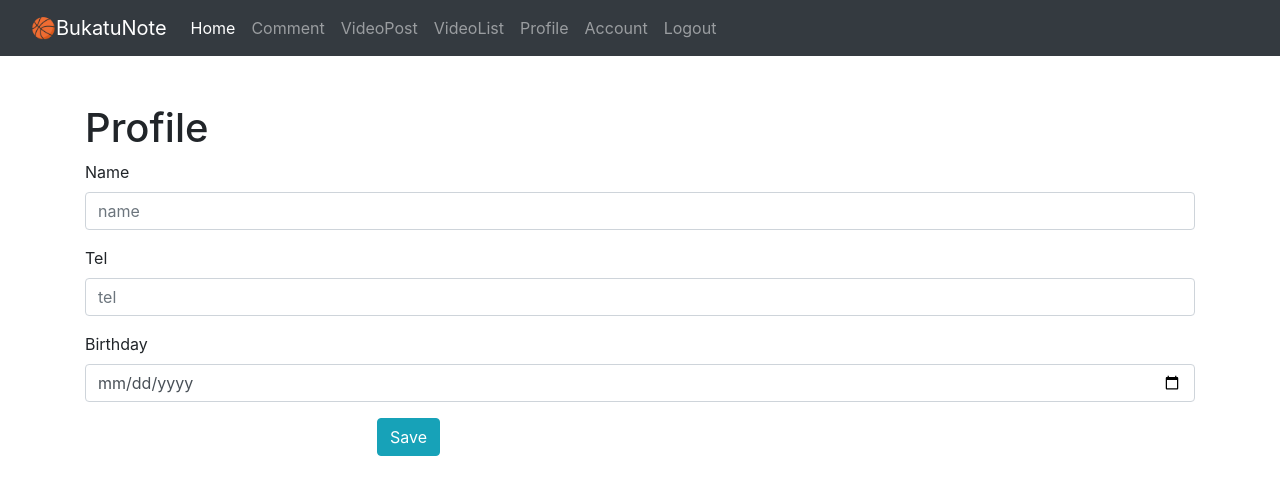
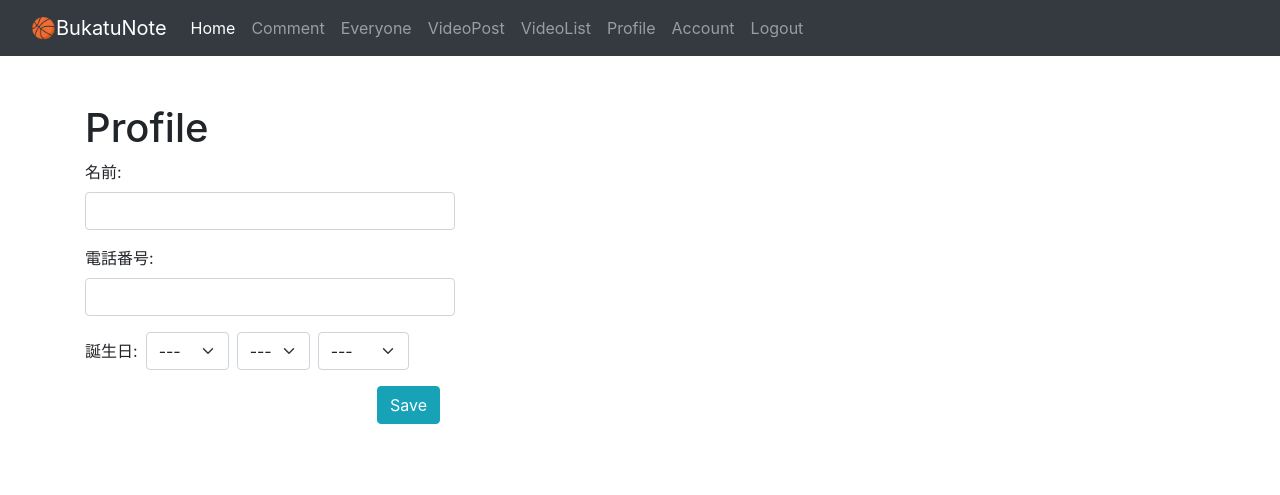
Before and after one commit to nikoniko7zzz/Django_basketball_tube_PythonAnywhere, a Django app: page /profile/ in a window 1280 px wide. Shown: the top 495 px of the page. Run offline with Django 3.2, Linux system fonts and the light colour scheme; the visitor is signed in with stand-in values (Sample User, id 1); data comes from the database, SQL or seed files in the repository; some libraries are stand-ins or nearby versions.

```diff
--- a/base/forms/account_forms.py
+++ b/base/forms/account_forms.py
@@ -1,5 +1,8 @@
 from django import forms
 from django.contrib.auth import get_user_model
+from base.models import Profile
+from django.contrib.admin.widgets import AdminDateWidget
+from datetime import date
 
 
 class UserCreationForm(forms.ModelForm):
@@ -20,3 +23,28 @@ class UserCreationForm(forms.ModelForm):
         if commit:
             user.save()
         return user
+
+
+
+
+class ProfileCreateForm(forms.ModelForm):
+    """動画投稿フォーム"""
+
+    class Meta:
+        model = Profile
+
+        # select中身作成
+        this_year = date.today().year
+        year_range = [x for x in range(this_year - 18, this_year -15)]
+
+        # 表示順番
+        fields  = ('name', 'tel', 'birth_day', )
+        labels = {'name': '名前', 'tel': '電話番号', 'birth_day': '誕生日',}
+        widgets = {
+            'name': forms.TextInput(
+                attrs={'class': 'form-control mb-3  col-md-4', 'placeholder': '',}),
+            'tel': forms.TextInput(
+                attrs={'class': 'form-control mb-3 col-md-4',}),
+            'birth_day': forms.SelectDateWidget(years=year_range,
+                attrs={'class': 'form-select inline_block_select ml-2 mb-3',}),
+        }
--- a/base/forms/item_forms.py
+++ b/base/forms/item_forms.py
@@ -14,7 +14,7 @@ class ItemCreateForm(forms.ModelForm):
             'youtube_url': forms.TextInput(
                 attrs={'class': 'form-control mb-3  col-md-4', 'placeholder': '英数字11文字 (https://youtu.be/ここの部分)',}),
             'tag': forms.Select(
-                attrs={'class': 'form-control mb-3 col-md-4',}),
+                attrs={'class': 'form-select mb-3 col-md-4',}),
             'shooting_date': forms.DateTimeInput(
                 attrs={'class': 'form-control mb-3  col-md-4','type':'date',}),
             'title': forms.TextInput(
--- a/base/views/account_views.py
+++ b/base/views/account_views.py
@@ -3,7 +3,7 @@ from django.contrib.auth.views import LoginView
 from django.contrib.auth.mixins import LoginRequiredMixin # ログインしている人だけ
 from django.contrib.auth import get_user_model
 from base.models import Profile
-from base.forms import UserCreationForm
+from base.forms import UserCreationForm, ProfileCreateForm
 
 class SignUpView(CreateView):
     form_class = UserCreationForm
@@ -39,7 +39,8 @@ class AccountUpdateView(LoginRequiredMixin, UpdateView):
 class ProfileUpdateView(LoginRequiredMixin, UpdateView):
     model = Profile
     template_name = 'pages/profile.html'
-    fields = ('name', 'tel', 'birth_day')
+    form_class = ProfileCreateForm
+    # fields = ('name', 'tel', 'birth_day')
     success_url = '/profile/'
 
     def get_object(self):
--- a/config/urls.py
+++ b/config/urls.py
@@ -23,11 +23,11 @@ urlpatterns = [
 
     path('', views.IndexListView.as_view()),  # トップページ
     path('comment/', views.CommentListView.as_view(), name="comment"),  # 自分のコメントページ
+    path('everyone/', views.EveryoneCommentListView.as_view()),  # 全員のコメントページ
     path('item/create/', views.ItemCreateView.as_view(), name="item_create"),  # 動画投稿ページ
     path('item/list/', views.ItemListView.as_view(), name="item_list"),  # 動画一覧(作業用)ページ
     path('item/update/<str:pk>/', views.ItemUpdateView.as_view(), ),  # 動画編集(作業用)ページ
     path('item/delete/<str:pk>/', views.ItemDeleteView.as_view(), ),  # 動画削除(作業用)ページ
-    path('everyone/', views.EveryoneCommentListView.as_view()),  # 自分のコメントページ
     path('items/<str:pk>/', views.ItemDetailView.as_view(), name="item_detail"),
     path('tags/<str:pk>/', views.TagListView.as_view()), # 選択タグの動画表示
 
--- a/static/css/style.css
+++ b/static/css/style.css
@@ -14,6 +14,17 @@ body {
 .inline_block {
   display: inline-block;
   /* インラインブロック要素にする */
+}
+
+/* プロフィールのカレンダー */
+.inline_block_select {
+  width: auto;
+  display: inline-block;
+  /* インラインブロック要素にする */
+}
+
+.reply_box:empty {
+  display: none;
 }
 
 /* ****************************************************** */
--- a/static/js/script.js
+++ b/static/js/script.js
@@ -61,7 +61,6 @@ function resizeReplyTextarea(ele){
 
 // ＊＊＊＊＊＊＊＊＊＊＊＊＊＊＊＊＊＊＊＊＊＊＊＊＊＊＊＊＊＊＊＊＊＊＊＊＊＊＊＊＊＊＊＊＊
 // comment.html commentに紐ずく動画がないときはリンクボタンを非表示にする ＊＊＊＊＊＊＊＊＊
-
 window.onload = function onLoad() {
   var link = document.querySelectorAll("#comment_to_detail_link");
   var linkBox = document.querySelectorAll("#comment_to_detail_link_box");
@@ -73,6 +72,20 @@ window.onload = function onLoad() {
     }
   }
 }
+
+// ＊＊＊＊＊＊＊＊＊＊＊＊＊＊＊＊＊＊＊＊＊＊＊＊＊＊＊＊＊＊＊＊＊＊＊＊＊＊＊＊＊＊＊＊＊
+// comment.html ボタンの内容のテキストをtextareaのカーソル位置に挿入 ＊＊＊＊＊＊＊＊＊＊＊＊
+function addText(e){
+	//テキストエリアと挿入する文字列を取得
+	var area = document.getElementById('id_comment_text');
+  // var btn_value = btn.id; // eleのプロパティとしてidを取得
+	var text = e.value;
+	//カーソルの位置を基準に前後を分割して、その間に文字列を挿入
+	area.value = area.value.substr(0, area.selectionStart)
+			+ text
+			+ area.value.substr(area.selectionStart);
+}
+
 
 console.log("Hello End");
 
--- a/templates/pages/profile.html
+++ b/templates/pages/profile.html
@@ -10,18 +10,7 @@
       <h1>Profile</h1>
       <form method="POST">
         {% csrf_token %}
-        <div class="mb-3">
-          <label>Name</label>
-          <input class="form-control" type="text" name="name" placeholder="name" value="{{user.profile.name}}">
-        </div>
-        <div class="mb-3">
-          <label>Tel</label>
-          <input class="form-control" type="tel" name="tel" placeholder="tel" value="{{user.profile.tel}}">
-        </div>
-        <div class="mb-3">
-          <label>Birthday</label>
-          <input class="form-control" type="date" name="birthday" placeholder="birthday" value="{{user.profile.birth_day}}">
-        </div>
+        {{form}}
         <div class="text-right col-md-4">
           <button type="submit" class="btn btn-info btm-sm">Save</button>
         </div>
--- a/templates/snippets/header.html
+++ b/templates/snippets/header.html
@@ -12,13 +12,18 @@
       <div class="navbar-nav">
         <a class="nav-item nav-link active" href="/">Home</a>
         <a class="nav-link" href="/comment/">Comment</a>
+
+        {# {% if user.is_superuser %} #}
+        <a class="nav-link" href="/everyone/">Everyone</a>
+        {# {% endif %} #}
+
         <a class="nav-link" href="/item/create/">VideoPost</a>
         <a class="nav-link" href="/item/list/">VideoList</a>
-        {% if user.is_superuser %}
-        <a class="nav-link" href="/everyone/">Everyone</a>
-        {% endif %}
+
+
         <a class="nav-link" href="/profile/">Profile</a>
         <a class="nav-link" href="/account/">Account</a>
+
         <!-- ログインしているか、していないかで出しわけ -->
         {% if user.is_authenticated %}
         <a class="nav-link" href="/logout/">Logout</a>
@@ -26,6 +31,7 @@
         <a class="nav-link" href="/login/">Login</a>
         <a class="nav-link" href="/signup/">SignUp</a>
         {% endif %}
+
       </div>
     </div>
 
```
Also changed, not shown: templates/pages/comment.html (+38 -4 lines), templates/pages/everyone_comment copy.html (added, +21 -0 lines), templates/pages/everyone_comment.html (+30 -3 lines).
